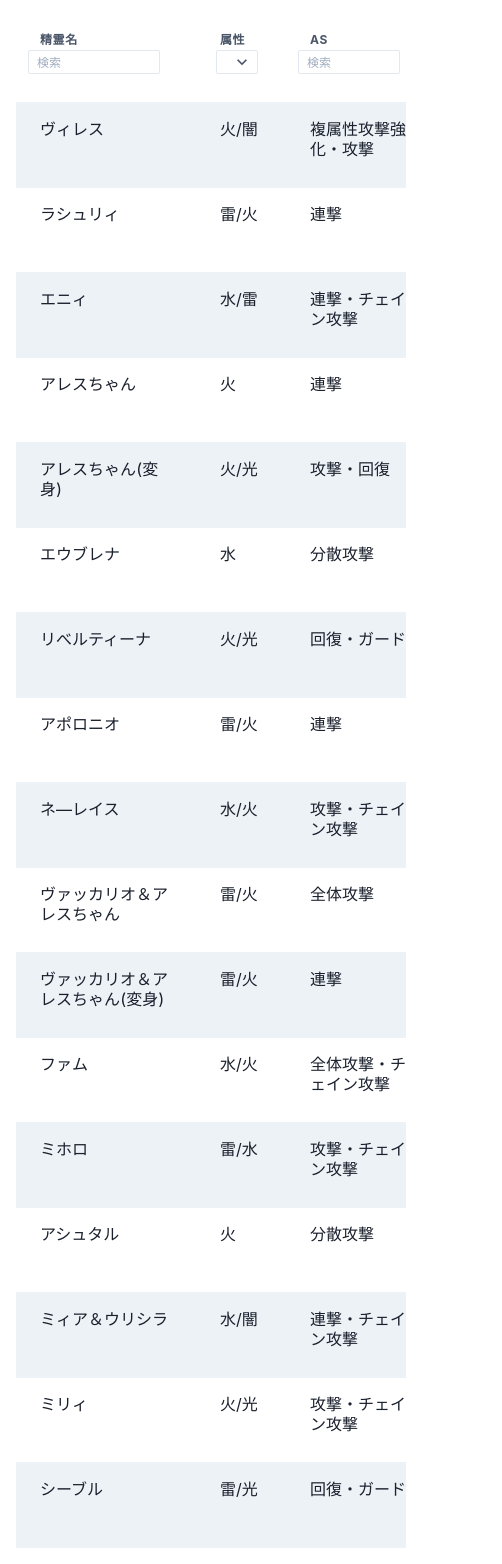
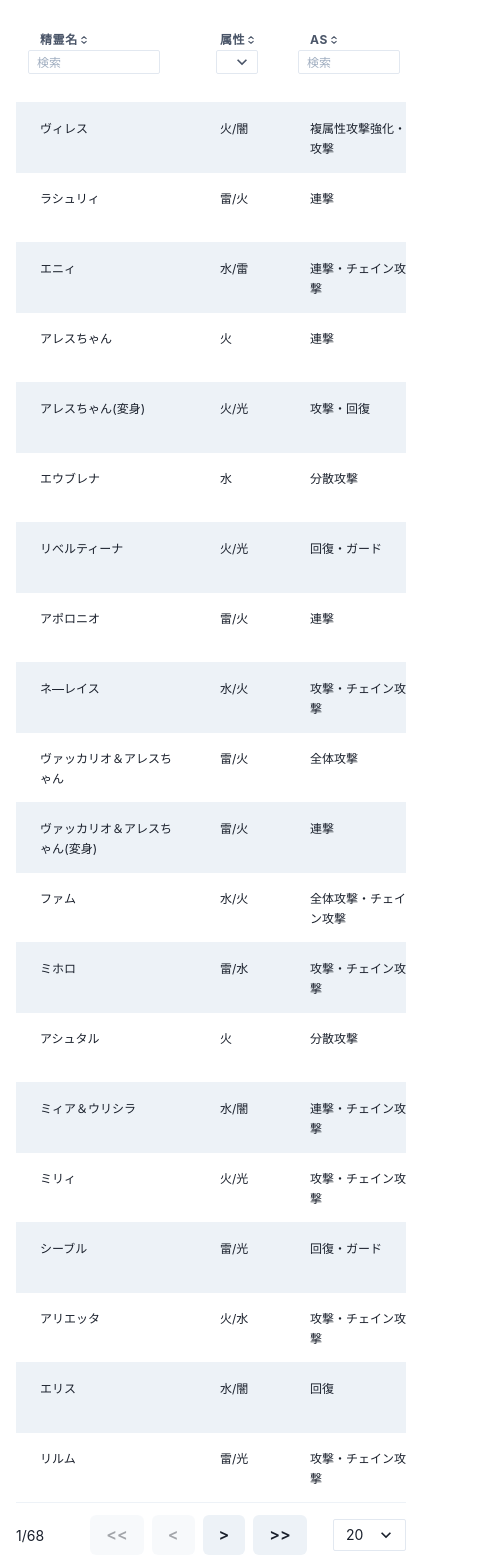
Before and after one commit to Kaffff/kurowiz, a Next.js app: page / in a window 390 px wide. Shown: the top 1564 px of the page, 502 px wide, since content can reach past the window. Built offline with nearby package versions, Linux system fonts and the light colour scheme.

Commit message:
fix responsive layout

```diff
--- a/components/TableContainer.tsx
+++ b/components/TableContainer.tsx
@@ -20,11 +20,13 @@ import {
     Tbody,
     Flex,
     Text,
+    useMediaQuery,
 } from "@chakra-ui/react";
-import { TriangleUpIcon, TriangleDownIcon } from "@chakra-ui/icons";
+import { ChevronUpIcon, ChevronDownIcon, UpDownIcon } from "@chakra-ui/icons";
 import DefaultColumnFilter from "./filters/DefaultColumnFilter";
 
 const TableContainer = ({ columns, data }) => {
+    const [isSmallerThan580] = useMediaQuery("(max-width: 580px)");
     const {
         getTableProps,
         getTableBodyProps,
@@ -60,12 +62,12 @@ const TableContainer = ({ columns, data }) => {
     const generateSortingIndicator = (column) => {
         return column.isSorted ? (
             column.isSortedDesc ? (
-                <TriangleDownIcon />
+                <ChevronDownIcon boxSize="3" marginBottom="1px" />
             ) : (
-                <TriangleUpIcon />
+                <ChevronUpIcon boxSize="3" marginBottom="1px" />
             )
         ) : (
-            ""
+            <UpDownIcon boxSize="2" marginLeft="2px" marginBottom="0.5" />
         );
     };
 
@@ -86,16 +88,8 @@ const TableContainer = ({ columns, data }) => {
                 w="100vw"
                 maxW="100vw"
                 padding="0"
-                margin="0"
             >
-                <Table
-                    w="100vw"
-                    maxW="100vw"
-                    padding="0"
-                    margin="0"
-                    variant="striped"
-                    {...getTableProps()}
-                >
+                <Table variant="striped" {...getTableProps()}>
                     <Thead>
                         {headerGroups.map((headerGroup) => (
                             // eslint-disable-next-line react/jsx-key
@@ -125,7 +119,19 @@ const TableContainer = ({ columns, data }) => {
                                     {row.cells.map((cell) => {
                                         return (
                                             // eslint-disable-next-line react/jsx-key
-                                            <Td {...cell.getCellProps()} h="85">
+                                            <Td
+                                                {...cell.getCellProps()}
+                                                h={
+                                                    isSmallerThan580
+                                                        ? "70"
+                                                        : "85"
+                                                }
+                                                fontSize={
+                                                    isSmallerThan580
+                                                        ? "xs"
+                                                        : "md"
+                                                }
+                                            >
                                                 {cell.render("Cell")}
                                             </Td>
                                         );
@@ -140,67 +146,72 @@ const TableContainer = ({ columns, data }) => {
                 marginTop="2"
                 marginBottom="30"
                 w="100vw"
+                minW="100vw"
                 maxW="100vw"
                 padding="0"
-                alignContent="space-between"
+                justify="space-between"
+                align="center"
             >
-                <Container marginTop="4" w="1/3">
-                    <Text fontSize="lg">
-                        Page {pageIndex + 1} of {pageOptions.length}
+                <Text
+                    fontSize={isSmallerThan580 ? "sm" : "md"}
+                    marginRight="5"
+                    w="1/3"
+                >
+                    {isSmallerThan580
+                        ? `${pageIndex + 1}/${pageOptions.length}`
+                        : `Page ${pageIndex + 1} of ${pageOptions.length}`}
                 </Text>
-                </Container>
                 <Flex w="1/3">
                     <Button
                         color="primary"
-                        size="lg"
+                        size={isSmallerThan580 ? "md" : "lg"}
                         onClick={() => gotoPage(0)}
                         disabled={!canPreviousPage}
-                        margin="2"
+                        margin={isSmallerThan580 ? "1" : "2"}
                     >
                         {"<<"}
                     </Button>
                     <Button
                         color="primary"
-                        size="lg"
+                        size={isSmallerThan580 ? "md" : "lg"}
                         onClick={previousPage}
                         disabled={!canPreviousPage}
-                        margin="2"
+                        margin={isSmallerThan580 ? "1" : "2"}
                     >
                         {"<"}
                     </Button>
                     <Button
                         color="primary"
-                        size="lg"
+                        size={isSmallerThan580 ? "md" : "lg"}
                         onClick={nextPage}
                         disabled={!canNextPage}
-                        margin="2"
+                        margin={isSmallerThan580 ? "1" : "2"}
                     >
                         {">"}
                     </Button>
                     <Button
                         color="primary"
-                        size="lg"
+                        size={isSmallerThan580 ? "md" : "lg"}
                         onClick={() => gotoPage(pageCount - 1)}
                         disabled={!canNextPage}
-                        margin="2"
+                        margin={isSmallerThan580 ? "1" : "2"}
                     >
                         {">>"}
                     </Button>
                 </Flex>
 
-                <Container w="1/3">
                 <Select
-                        size="lg"
+                    size={isSmallerThan580 ? "sm" : "md"}
                     value={pageSize}
                     onChange={onChangeInSelect}
+                    w="1/3"
                 >
                     {[10, 20, 30, 40, 50, 100, 200, 300].map((pageSize) => (
                         <option key={pageSize} value={pageSize}>
-                                Show {pageSize}
+                            {isSmallerThan580 ? pageSize : `Show ${pageSize}`}
                         </option>
                     ))}
                 </Select>
-                </Container>
             </Flex>
         </Fragment>
     );
--- a/pages/_app.tsx
+++ b/pages/_app.tsx
@@ -1,9 +1,17 @@
 import type { AppProps } from "next/app";
 import { ChakraProvider } from "@chakra-ui/react";
+import Head from "next/head";
 
 function MyApp({ Component, pageProps }: AppProps) {
     return (
         <ChakraProvider>
+            <Head>
+                <title>黒ウィズデータベース</title>
+                <meta
+                    name="viewport"
+                    content="initial-scale=1.0, width=device-width"
+                />
+            </Head>
             <Component {...pageProps} />
         </ChakraProvider>
     );
--- a/pages/index.tsx
+++ b/pages/index.tsx
@@ -111,7 +111,7 @@ const Home: React.FC = () => {
     );
 
     return (
-        <Container margin="0" marginTop="5" w="100vw" maxW="100vw">
+        <Container marginTop="5" w="100vw" maxW="100vw">
             <TableContainer columns={columns} data={data} />
         </Container>
     );
```
Lines whose indentation alone changed are shown as unchanged.
